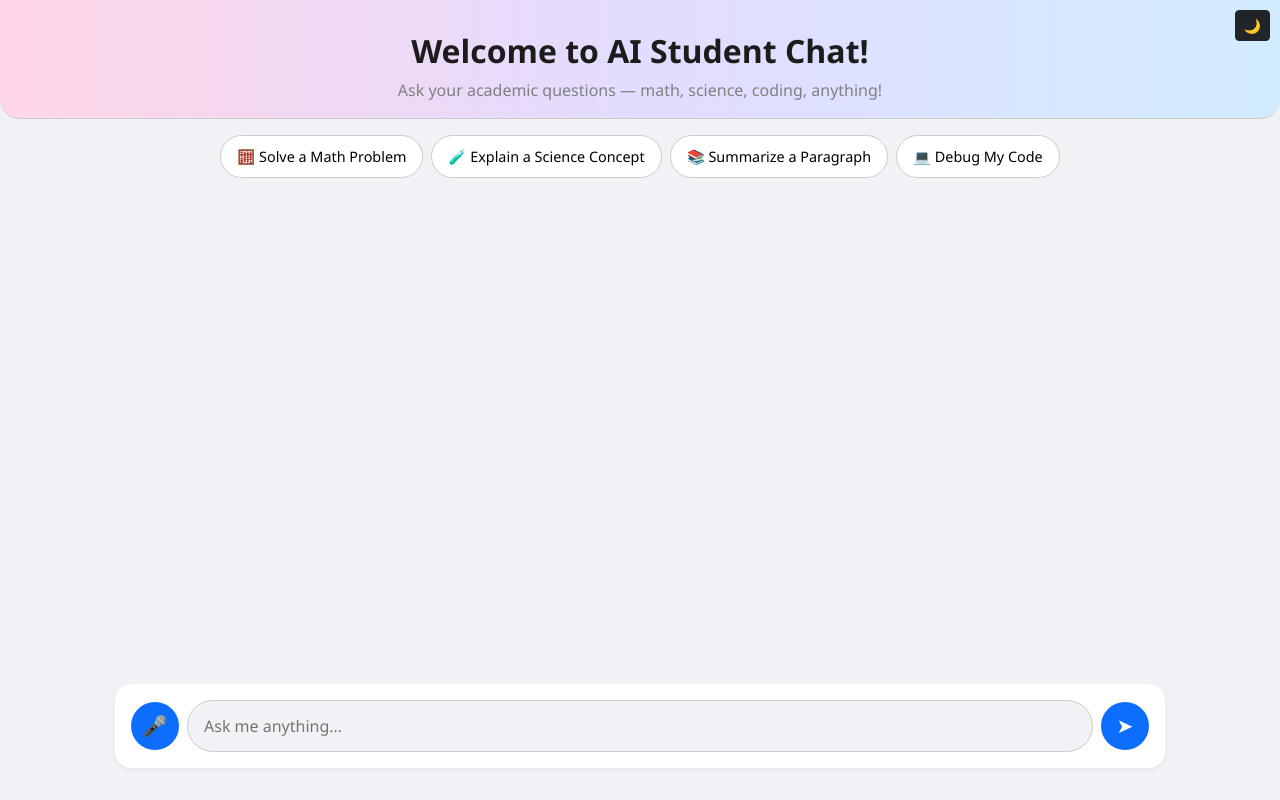
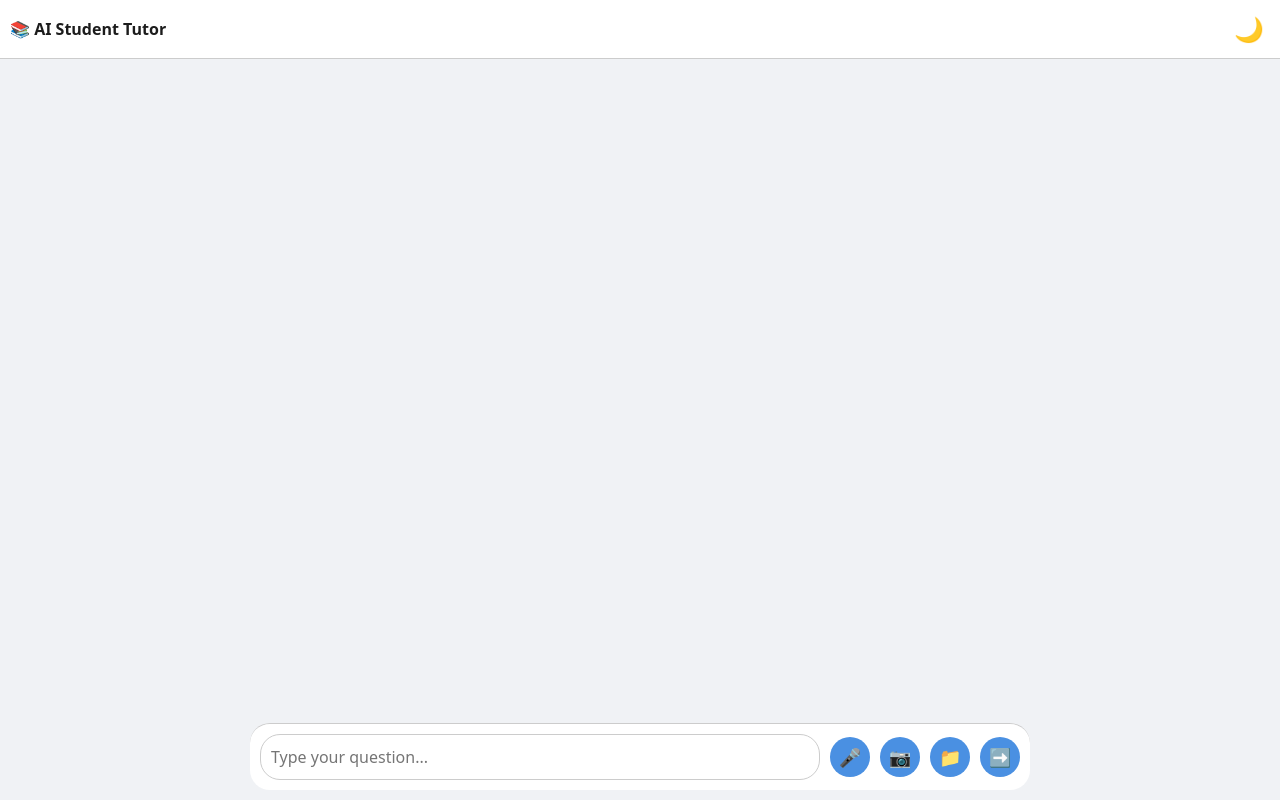
Before and after one commit to csatindia2013/thinkgate, a Flask app: page / in a window 1280 px wide. Run offline with Flask 3, Linux system fonts and the light colour scheme; data comes from the database, SQL or seed files in the repository.

Commit message:
Update chat.html

```diff
--- a/templates/chat.html
+++ b/templates/chat.html
@@ -2,158 +2,286 @@
 <html lang="en">
 <head>
   <meta charset="UTF-8">
-  <meta name="viewport" content="width=device-width, initial-scale=1">
   <title>AI Student Chat</title>
+  <meta name="viewport" content="width=device-width, initial-scale=1.0">
+
+  <!-- Bootstrap CSS -->
   <link href="https://cdn.jsdelivr.net/npm/bootstrap@5.3.2/dist/css/bootstrap.min.css" rel="stylesheet">
+
+  <!-- Marked.js for Markdown parsing -->
   <script src="https://cdn.jsdelivr.net/npm/marked/marked.min.js"></script>
+
+  <!-- MathJax for LaTeX rendering -->
   <script id="MathJax-script" async src="https://cdn.jsdelivr.net/npm/mathjax@3/es5/tex-mml-chtml.js"></script>
+
   <style>
     :root {
       --bg: #f0f2f5;
       --fg: #1c1c1c;
       --msg-bg: #ffffff;
       --user-msg: #d1e7dd;
+      --accent: #4a90e2;
     }
     .dark {
       --bg: #121212;
       --fg: #e0e0e0;
       --msg-bg: #1e1e1e;
       --user-msg: #2a4033;
+      --accent: #4a90e2;
     }
+
     body {
+      background-color: var(--bg);
+      color: var(--fg);
       margin: 0;
-      background: var(--bg);
-      color: var(--fg);
-      font-family: 'Segoe UI', sans-serif;
+      min-height: 100vh;
       display: flex;
       flex-direction: column;
-      min-height: 100vh;
     }
-    .header {
-      text-align: center;
-      padding: 2rem 1rem 1rem;
-      background: linear-gradient(90deg, #ffd6e7, #e3dcff, #d1ecff);
+
+    .top-bar {
+      padding: 10px;
+      background: var(--msg-bg);
+      display: flex;
+      justify-content: space-between;
+      align-items: center;
       border-bottom: 1px solid #ccc;
-      border-radius: 0 0 20px 20px;
     }
-    .header h1 { font-weight: bold; font-size: 2rem; margin-bottom: 0.5rem; }
-    .header p { margin: 0; font-size: 1rem; color: gray; }
-    .suggestions { display: flex; justify-content: center; flex-wrap: wrap; gap: 0.5rem; padding: 1rem; }
-    .suggestions button { background: white; border: 1px solid #ccc; padding: 0.6rem 1rem; border-radius: 999px; cursor: pointer; font-size: 0.9rem; transition: 0.3s; }
-    .suggestions button:hover { background: #0d6efd; color: white; border-color: #0d6efd; }
-    .main { flex: 1; display: flex; flex-direction: column; margin: 1rem; }
-    .chat-area { flex: 1; overflow-y: auto; padding: 1rem; display: flex; flex-direction: column; }
-    .chat-msg, .input-msg { background: var(--msg-bg); max-width: 1050px; width: 100%; margin: 1rem auto; padding: 1rem; border-radius: 1rem; box-shadow: 0 2px 5px rgba(0,0,0,0.05); position: relative; animation: slideUp 0.5s ease; }
-    .chat-msg.user { background: var(--user-msg); }
-    .chat-msg.assistant { background: var(--msg-bg); }
-    .chat-msg .role { font-weight: bold; font-size: 0.9rem; margin-bottom: 0.5rem; }
-    .input-msg form { display: flex; gap: 0.5rem; align-items: center; position: relative; flex-wrap: wrap; }
-    .input-msg input[type="text"] { flex: 1; padding: 0.8rem 1rem; border: 1px solid #ccc; border-radius: 999px; background: var(--bg); color: var(--fg); }
-    .input-msg button { background: #0d6efd; border: none; color: white; border-radius: 50%; width: 48px; height: 48px; font-size: 20px; display: flex; justify-content: center; align-items: center; cursor: pointer; }
-    .mic-button {
-      background: #6c757d;
+
+    .dark-toggle {
+      background: none;
       border: none;
+      font-size: 24px;
+      cursor: pointer;
+      color: var(--accent);
+    }
+
+    .container-box {
+      max-width: 800px;
+      margin: 0 auto;
+      width: 100%;
+      display: flex;
+      flex-direction: column;
+      flex-grow: 1;
+    }
+
+    .chat-container {
+      flex-grow: 1;
+      padding: 20px 20px 90px 20px; /* Padding bottom to avoid overlap with input bar */
+      display: flex;
+      flex-direction: column;
+    }
+
+    .message {
+      padding: 14px 20px;
+      border-radius: 24px;
+      margin-bottom: 12px;
+      word-break: break-word;
+      background-color: var(--msg-bg);
+      box-shadow: 0 2px 6px rgba(0, 0, 0, 0.1);
+      max-width: 90%;
+    }
+
+    .user-message {
+      background-color: var(--user-msg);
+      align-self: flex-end;
+    }
+
+    .bot-message {
+      background-color: var(--msg-bg);
+      align-self: flex-start;
+    }
+
+    .input-bar {
+      background-color: var(--msg-bg);
+      padding: 10px;
+      display: flex;
+      align-items: center;
+      gap: 10px;
+      border-top: 1px solid #ccc;
+      border-radius: 20px;
+      margin: 10px;
+      position: sticky;
+      bottom: 0;
+      z-index: 100;
+    }
+
+    .input-bar input[type="text"] {
+      flex-grow: 1;
+      border: 1px solid #ccc;
+      border-radius: 20px;
+      padding: 10px;
+      background: transparent;
+      outline: none;
+      color: var(--fg);
+    }
+
+    .input-bar button, .input-bar label {
+      background-color: var(--accent);
       color: white;
+      border: none;
       border-radius: 50%;
-      width: 48px;
-      height: 48px;
-      font-size: 24px;
+      width: 40px;
+      height: 40px;
       display: flex;
+      align-items: center;
       justify-content: center;
-      align-items: center;
+      font-size: 18px;
       cursor: pointer;
-      transition: background 0.3s, transform 0.3s;
     }
-    .mic-button.recording {
-      background: #dc3545;
-      animation: pulse 1s infinite;
+
+    #imagePreview {
+      max-height: 100px;
+      margin: 10px 0;
+      display: none;
     }
-    @keyframes pulse {
-      0% { transform: scale(1); }
-      50% { transform: scale(1.2); }
-      100% { transform: scale(1); }
-    }
-    @keyframes bounce { 0%, 80%, 100% { transform: scale(0); } 40% { transform: scale(1.0); } }
-    @keyframes slideUp { from { opacity: 0; transform: translateY(30px); } to { opacity: 1; transform: translateY(0); } }
   </style>
 </head>
+
 <body>
 
-<button onclick="toggleDarkMode()" style="position:fixed;top:10px;right:10px;z-index:999" class="btn btn-sm btn-dark">🌙</button>
-
-<div class="header">
-  <h1>Welcome to AI Student Chat!</h1>
-  <p>Ask your academic questions — math, science, coding, anything!</p>
+  <!-- Top Bar -->
+  <div class="top-bar">
+    <div><b>📚 AI Student Tutor</b></div>
+    <button class="dark-toggle" onclick="toggleDarkMode()">🌙</button>
   </div>
 
-<div class="suggestions">
-  <button onclick="autoAsk('Solve a Math Problem')">🧮 Solve a Math Problem</button>
-  <button onclick="autoAsk('Explain a Science Concept')">🧪 Explain a Science Concept</button>
-  <button onclick="autoAsk('Summarize a Paragraph')">📚 Summarize a Paragraph</button>
-  <button onclick="autoAsk('Debug My Code')">💻 Debug My Code</button>
-</div>
+  <div class="container-box">
 
-<div class="main">
-  <div class="chat-area" id="chat-container">
-    {% for message in conversation %}
-      <div class="chat-msg {% if message.role == 'user' %}user{% else %}assistant{% endif %}">
-        <div class="role">{% if message.role == 'user' %}👨‍🎓 You:{% else %}🤖 AI:{% endif %}</div>
-        {{ message.content | safe }}
-      </div>
-    {% endfor %}
-  </div>
+    <!-- Chat Area -->
+    <div id="chat" class="chat-container"></div>
 
-  <div class="input-msg">
-    <form method="POST" enctype="multipart/form-data" id="chat-form">
-      <button type="button" id="micButton" class="mic-button">🎤</button>
-      <input type="text" name="question" id="user-input" placeholder="Ask me anything..." required>
-      <input type="file" name="image" id="imageInput" accept="image/*" style="display:none;">
-      <button type="submit">➤</button>
+    <!-- Image Preview -->
+    <img id="imagePreview" src="" />
+
+    <!-- Input Form -->
+    <form id="inputForm" class="input-bar" enctype="multipart/form-data">
+      <input type="text" id="userInput" placeholder="Type your question..." autocomplete="off" required>
+      <button type="button" id="micButton">🎤</button>
+      <label for="cameraInput">📷</label>
+      <input type="file" accept="image/*" capture="environment" id="cameraInput" style="display:none;">
+      <label for="galleryInput">📁</label>
+      <input type="file" accept="image/*" id="galleryInput" style="display:none;">
+      <button type="submit">➡️</button>
     </form>
-  </div>
+
   </div>
 
   <script>
-function toggleDarkMode() { document.body.classList.toggle("dark"); }
-function scrollToBottom() { const container = document.getElementById('chat-container'); container.scrollTop = container.scrollHeight; }
-window.onload = scrollToBottom;
+    const chat = document.getElementById('chat');
+    const inputForm = document.getElementById('inputForm');
+    const userInput = document.getElementById('userInput');
+    const micButton = document.getElementById('micButton');
+    const cameraInput = document.getElementById('cameraInput');
+    const galleryInput = document.getElementById('galleryInput');
+    const imagePreview = document.getElementById('imagePreview');
 
-function autoAsk(text) {
-  const input = document.getElementById('user-input');
-  input.value = text;
-  document.getElementById('chat-form').submit();
+    function appendMessage(text, sender = 'user', isStreaming = false) {
+      const messageDiv = document.createElement('div');
+      messageDiv.classList.add('message', sender === 'user' ? 'user-message' : 'bot-message');
+      if (sender === 'user') {
+        messageDiv.innerHTML = marked.parse(text);
+      }
+      chat.appendChild(messageDiv);
+      chat.scrollTop = chat.scrollHeight;
+      return messageDiv;
     }
 
-const micButton = document.getElementById('micButton');
-const inputField = document.getElementById('user-input');
+    function typeMessageStreaming(div, fullText) {
+      if (fullText.length <= 500) {
+        let index = 0;
+        const interval = setInterval(() => {
+          if (index < fullText.length) {
+            div.innerHTML += fullText[index++];
+            chat.scrollTop = chat.scrollHeight;
+          } else {
+            clearInterval(interval);
+            MathJax.typesetPromise();
+          }
+        }, 20);
+      } else {
+        div.innerHTML = fullText;
+        chat.scrollTop = chat.scrollHeight;
+        MathJax.typesetPromise();
+      }
+    }
 
-if ('webkitSpeechRecognition' in window || 'SpeechRecognition' in window) {
-  const SpeechRecognition = window.SpeechRecognition || window.webkitSpeechRecognition;
-  const recognition = new SpeechRecognition();
-  recognition.lang = 'en-US';
-  recognition.interimResults = false;
-  recognition.maxAlternatives = 1;
+    inputForm.addEventListener('submit', async (e) => {
+      e.preventDefault();
+      const text = userInput.value.trim();
+      const hasImage = cameraInput.files.length > 0 || galleryInput.files.length > 0;
+
+      if (!text && !hasImage) return;
+
+      appendMessage(text, 'user');
+      userInput.value = '';
+
+      const botDiv = appendMessage('', 'bot', true);
+
+      const formData = new FormData();
+      formData.append('userInput', text);
+      const cameraFile = cameraInput.files[0];
+      const galleryFile = galleryInput.files[0];
+      if (cameraFile) formData.append('cameraInput', cameraFile);
+      if (galleryFile) formData.append('galleryInput', galleryFile);
+
+      try {
+        const response = await fetch('/chat', { method: 'POST', body: formData });
+        const data = await response.json();
+        typeMessageStreaming(botDiv, data.reply);
+
+        if (data.youtube_embed) {
+          const ytDiv = document.createElement('div');
+          ytDiv.classList.add('message', 'bot-message');
+          ytDiv.innerHTML = `<iframe width="100%" height="200" src="${data.youtube_embed}" frameborder="0" allowfullscreen></iframe>`;
+          chat.appendChild(ytDiv);
+          chat.scrollTop = chat.scrollHeight;
+        }
+      } catch (error) {
+        botDiv.innerHTML = '❗Error. Please try again.';
+      }
+    });
 
     micButton.addEventListener('click', () => {
+      const recognition = new (window.SpeechRecognition || window.webkitSpeechRecognition)();
+      recognition.lang = 'en-US';
       recognition.start();
-    micButton.classList.add('recording');
+      recognition.onresult = (event) => {
+        userInput.value = event.results[0][0].transcript;
+      };
     });
 
-  recognition.addEventListener('result', (event) => {
-    const transcript = event.results[0][0].transcript;
-    inputField.value = transcript;
-    setTimeout(() => {
-      document.getElementById('chat-form').submit();
-    }, 500);
+    cameraInput.addEventListener('change', (e) => {
+      previewAndSendImage(e.target.files[0]);
     });
 
-  recognition.addEventListener('end', () => {
-    micButton.classList.remove('recording');
+    galleryInput.addEventListener('change', (e) => {
+      previewAndSendImage(e.target.files[0]);
     });
-} else {
-  micButton.disabled = true;
-  micButton.title = "Voice input not supported";
+
+    function previewAndSendImage(file) {
+      const reader = new FileReader();
+      reader.onload = () => {
+        imagePreview.src = reader.result;
+        imagePreview.style.display = 'block';
+      };
+      reader.readAsDataURL(file);
     }
+
+    function toggleDarkMode() {
+      document.body.classList.toggle('dark');
+    }
+
+    document.addEventListener('paste', (e) => {
+      const items = e.clipboardData.items;
+      for (let item of items) {
+        if (item.type.indexOf('image') !== -1) {
+          const file = item.getAsFile();
+          previewAndSendImage(file);
+          break;
+        }
+      }
+    });
   </script>
 
 </body>
```
Lines whose indentation alone changed are shown as unchanged.
